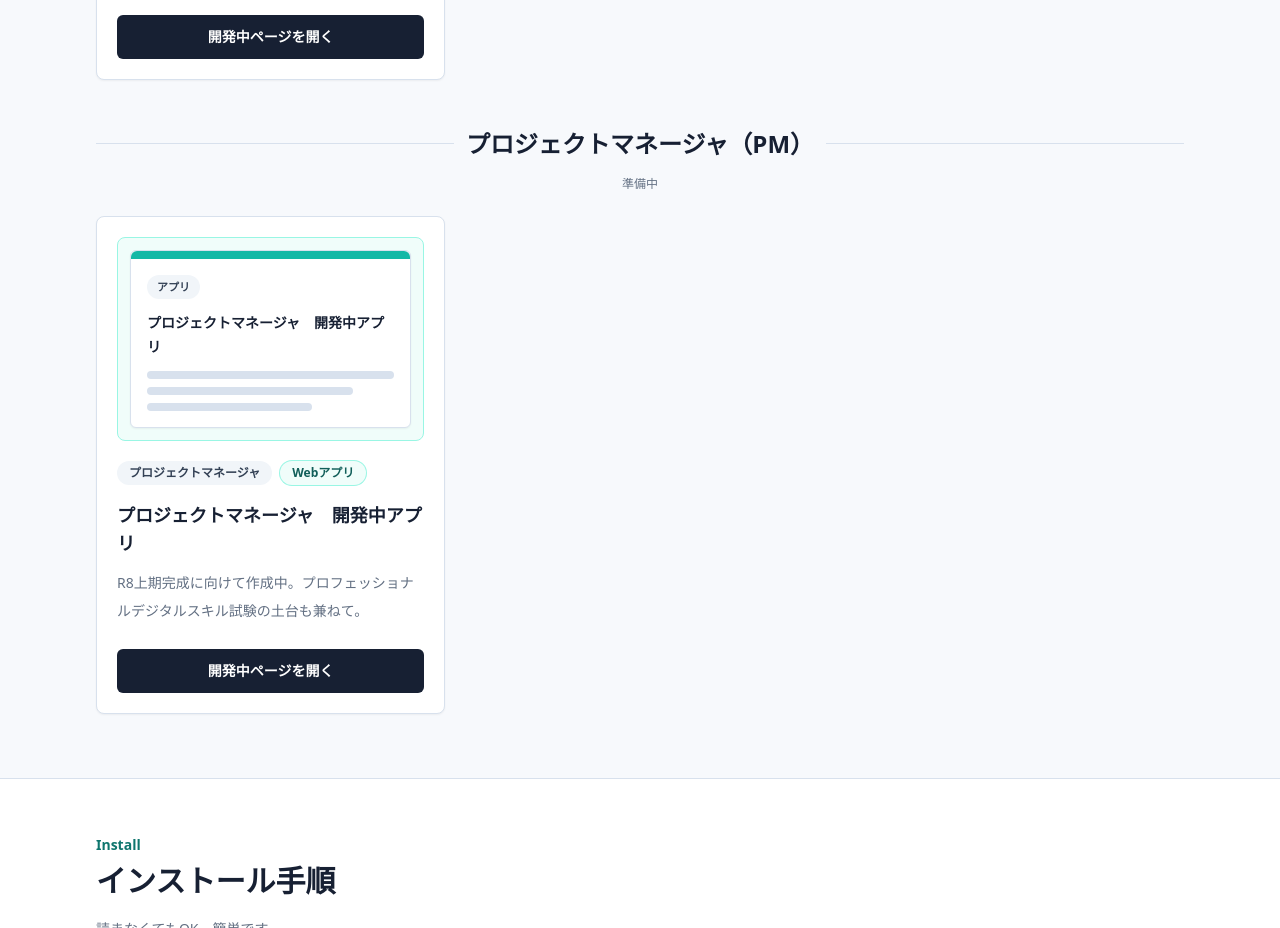
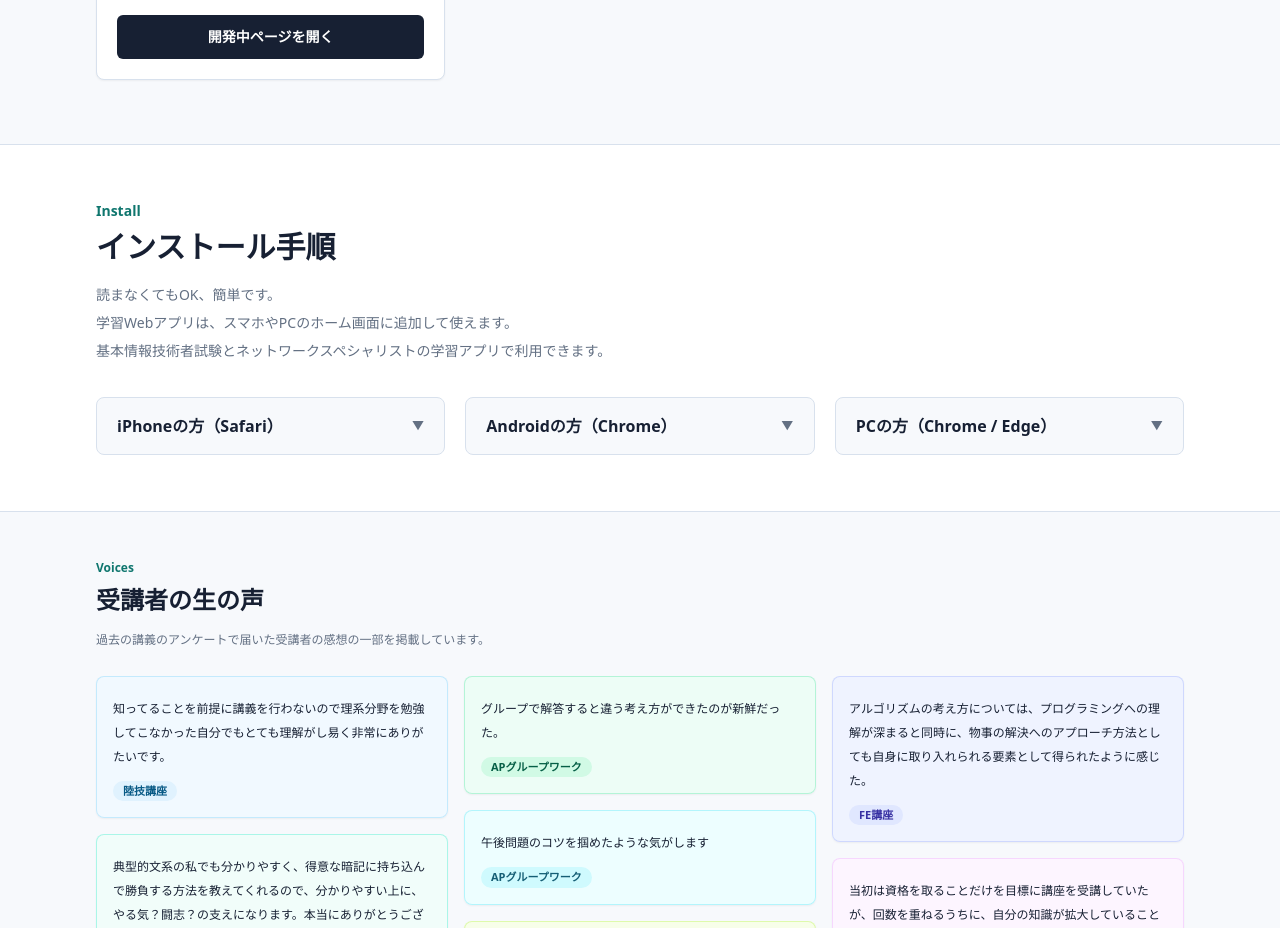
Before and after one commit to hmamiya52-bit/4th-TA_byMamiya, a Next.js app: page / in a window 1280 px wide. Shown: the part 4020-4948 px from the top of the page. Built offline with nearby package versions, Linux system fonts and the light colour scheme.

Commit message:
Deduplicate PM exam section

```diff
--- a/src/data/materials.ts
+++ b/src/data/materials.ts
@@ -144,7 +144,7 @@ export const materials: Material[] = [
   },
 ];
 
-export const exams = [...Array.from(new Set(materials.map((material) => material.exam))), "プロジェクトマネージャ"];
+export const exams = Array.from(new Set([...materials.map((material) => material.exam), "プロジェクトマネージャ"]));
 
 export const examNotes: Record<string, string> = {
   第一級陸上無線技術士: "今も昔も変わらず無線屋最高峰資格。IT業界向けではない。",
```
